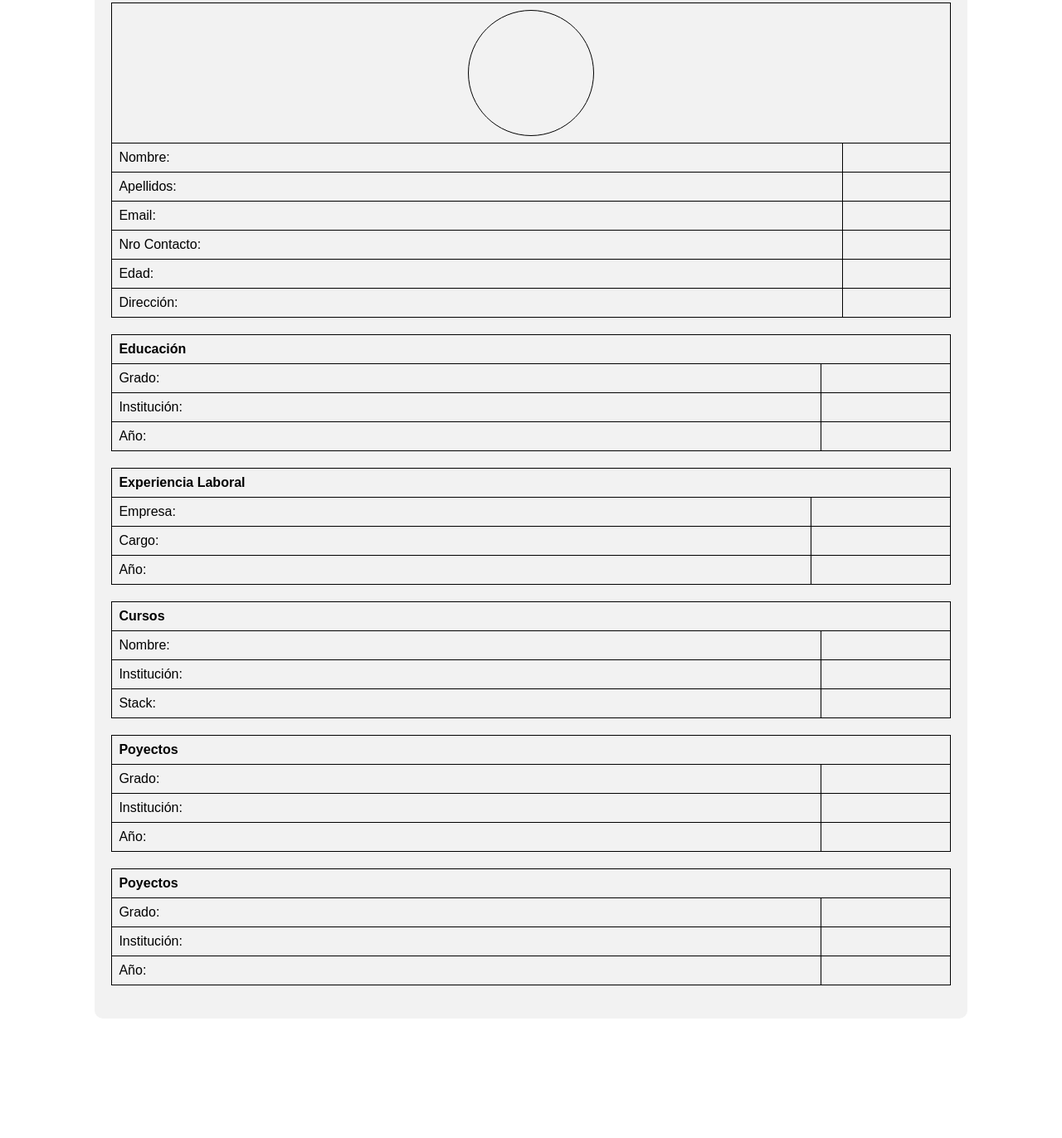
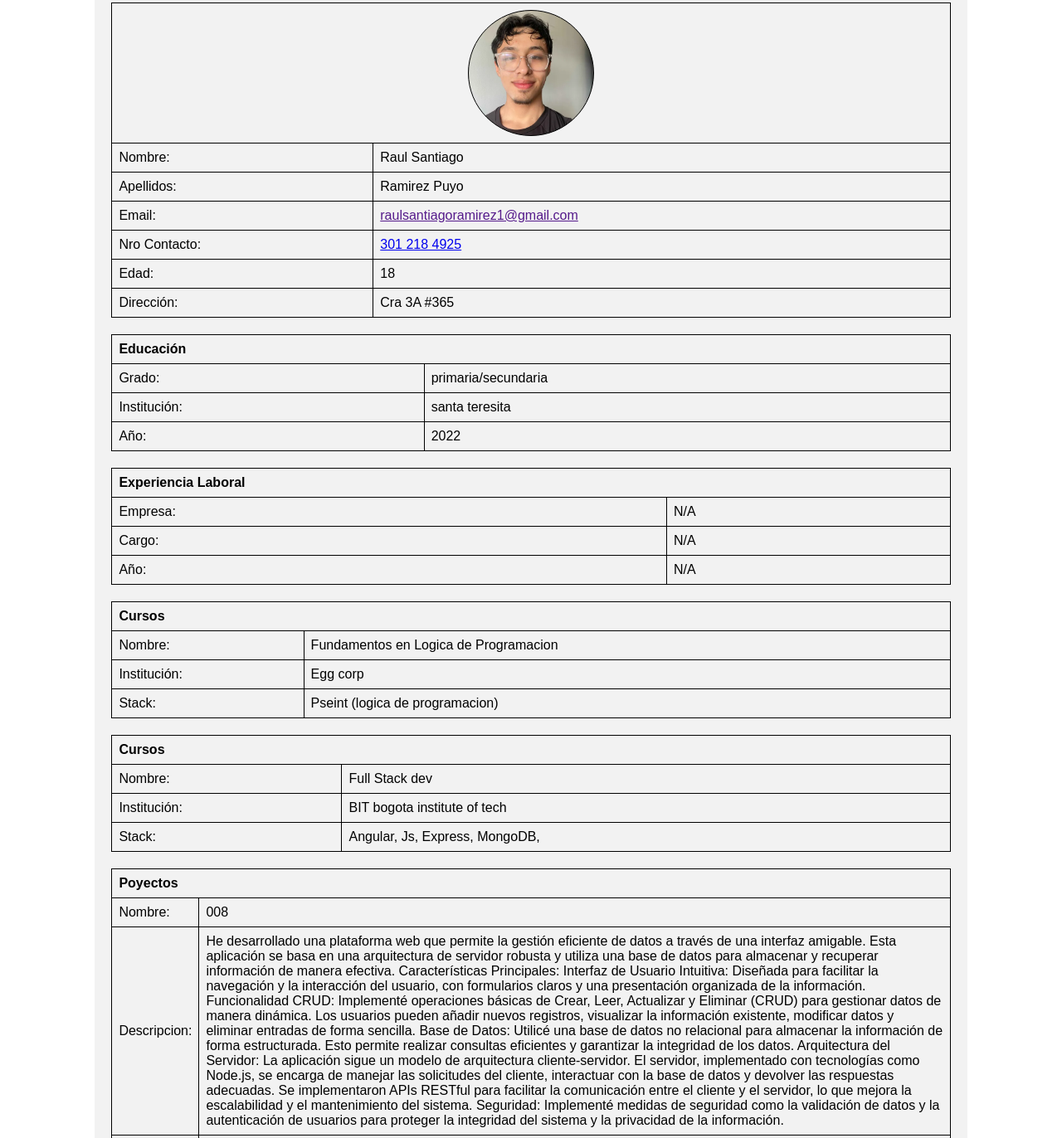
Before and after one commit to Designedby-Radol/portfolioTables, a plain HTML site: page index.html in a window 1280 px wide. Shown: the part 89-1461 px from the top of the page at 83% size. Before the commit the page ends 1325 px from the top, so only its background shows below. Drawn offline with Linux system fonts and the light colour scheme.

Commit message:
style: :rocket:

```diff
--- a/css/styles.css
+++ b/css/styles.css
@@ -1,11 +1,12 @@
-
-
 .profile-photo {
     width: 150px;
     height: 150px;
     border-radius: 50%;
     border: 1px solid black;
     margin: 0 auto;
+    background-image: url(/src/RAUL.png);
+    background-size:cover ;
+    background-position:center ;
 }
 
 body {
@@ -23,9 +24,9 @@ th, td {
 .container {
     width: 80%;
     margin: 0 auto;
-    background-color: #f2f2f2; /* Ejemplo de color de fondo */
+    background-color: #f2f2f2;
     padding: 20px;
-    border-radius: 10px; /* Ejemplo de borde redondeado */
+    border-radius: 10px;
 }
 
 .titulo {
--- a/index.html
+++ b/index.html
@@ -12,32 +12,32 @@
         <table class="section">
             <tr>
                 <td colspan="2">
-                    <div class="profile-photo"></div>
+                    <div class="profile-photo" ></div>
                 </td>
             </tr>
             <tr>
                 <td>Nombre:</td>
-                <td></td>
+                <td>Raul Santiago </td>
             </tr>
             <tr>
                 <td>Apellidos:</td>
-                <td></td>
+                <td>Ramirez Puyo</td>
             </tr>
             <tr>
                 <td>Email:</td>
-                <td></td>
+                <td><a href="">raulsantiagoramirez1@gmail.com</a></td>
             </tr>
             <tr>
                 <td>Nro Contacto:</td>
-                <td></td>
+                <td><a target="_blank" href=" https://wa.me/301284025">301 218 4925</a></td>
             </tr>
             <tr>
                 <td>Edad:</td>
-                <td></td>
+                <td>18</td>
             </tr>
             <tr>
                 <td>Dirección:</td>
-                <td></td>
+                <td>Cra 3A #365</td>
             </tr>
         </table>
         <table class="section">
@@ -46,15 +46,15 @@
             </tr>
             <tr>
                 <td>Grado:</td>
-                <td></td>
+                <td>primaria/secundaria</td>
             </tr>
             <tr>
                 <td>Institución:</td>
-                <td></td>
+                <td>santa teresita</td>
             </tr>
             <tr>
                 <td>Año:</td>
-                <td></td>
+                <td>2022</td>
             </tr>
         </table>
         <table class="section">
@@ -63,15 +63,15 @@
             </tr>
             <tr>
                 <td>Empresa:</td>
-                <td></td>
+                <td>N/A</td>
             </tr>
             <tr>
                 <td>Cargo:</td>
-                <td></td>
+                <td>N/A</td>
             </tr>
             <tr>
                 <td>Año:</td>
-                <td></td>
+                <td>N/A</td>
             </tr>
         </table>
         <table class="section">
@@ -80,15 +80,32 @@
             </tr>
             <tr>
                 <td> Nombre:</td>
-                <td></td>
+                <td>Fundamentos en Logica de Programacion</td>
             </tr>
             <tr>
                 <td>Institución:</td>
-                <td></td>
+                <td>Egg corp</td>
             </tr>
             <tr>
                 <td>Stack:</td>
-                <td></td>
+                <td>Pseint (logica de programacion)</td>
+            </tr>
+        </table>
+        <table class="section">
+            <tr>
+                <th colspan=" 2">Cursos</th>
+            </tr>
+            <tr>
+                <td> Nombre:</td>
+                <td>Full Stack dev</td>
+            </tr>
+            <tr>
+                <td>Institución:</td>
+                <td>BIT bogota institute of tech</td>
+            </tr>
+            <tr>
+                <td>Stack:</td>
+                <td>Angular, Js, Express, MongoDB, </td>
             </tr>
         </table>
         <table class="section">
@@ -96,16 +113,44 @@
                 <th colspan=" 2">Poyectos</th>
             </tr>
             <tr>
-                <td>Grado:</td>
-                <td></td>
+                <td>Nombre:</td>
+                <td>008</td>
             </tr>
             <tr>
-                <td>Institución:</td>
-                <td></td>
+                <td>Descripcion:</td>
+                <td>
+                    He desarrollado una plataforma web que permite la gestión eficiente de datos a través de una interfaz amigable. Esta aplicación se basa en una arquitectura de servidor robusta y utiliza una base de datos para almacenar y recuperar información de manera efectiva.
+
+                    Características Principales:
+
+                    Interfaz de Usuario Intuitiva:
+
+                    Diseñada para facilitar la navegación y la interacción del usuario, con formularios claros y una presentación organizada de la información.
+                    Funcionalidad CRUD:
+
+                    Implementé operaciones básicas de Crear, Leer, Actualizar y Eliminar (CRUD) para gestionar datos de manera dinámica. Los usuarios pueden añadir nuevos registros, visualizar la información existente, modificar datos y eliminar entradas de forma sencilla.
+                    Base de Datos:
+
+                    Utilicé una base de datos no relacional para almacenar la información de forma estructurada. Esto permite realizar consultas eficientes y garantizar la integridad de los datos.
+                    Arquitectura del Servidor:
+
+                    La aplicación sigue un modelo de arquitectura cliente-servidor. El servidor, implementado con tecnologías como Node.js, se encarga de manejar las solicitudes del cliente, interactuar con la base de datos y devolver las respuestas adecuadas.
+                    Se implementaron APIs RESTful para facilitar la comunicación entre el cliente y el servidor, lo que mejora la escalabilidad y el mantenimiento del sistema.
+                    Seguridad:
+
+                    Implementé medidas de seguridad como la validación de datos y la autenticación de usuarios para proteger la integridad del sistema y la privacidad de la información.</td>
             </tr>
             <tr>
                 <td>Año:</td>
-                <td></td>
+                <td>2023</td>
+            </tr>
+            <tr>
+                <td>Stack:</td>
+                <td>Html, css, Angular,  Node.js, MongoDB, Express, Js</td>
+            </tr>
+            <tr>
+                <td>Estado:</td>
+                <td>Finalizado</td>
             </tr>
         </table>
         <table class="section">
@@ -113,16 +158,50 @@
                 <th colspan=" 2">Poyectos</th>
             </tr>
             <tr>
-                <td>Grado:</td>
-                <td></td>
+                <td>Nombre:</td>
+                <td>Fibonacci Grafico</td>
             </tr>
             <tr>
                 <td>Institución:</td>
-                <td></td>
+                <td>He desarrollado una aplicación en Manim que permite visualizar la sucesión de Fibonacci de manera dinámica y atractiva. Este proyecto ofrece a los usuarios la posibilidad de ingresar un número limitado, y a partir de este valor, se genera una representación gráfica de la sucesión.</td>
             </tr>
             <tr>
                 <td>Año:</td>
-                <td></td>
+                <td>2024</td>
+            </tr>
+            <tr>
+                <td>Stack:</td>
+                <td>Python, manim</td>
+            </tr>
+            <tr>
+                <td>Estado:</td>
+                <td>En desarrollo</td>
+            </tr>
+        </table>
+        <table class="section">
+            <tr>
+                <th colspan="2">Skills</th>
+            </tr>
+            <tr>
+                <td>Python</td>
+            </tr>
+            <tr>
+                <td>Javascript</td>
+            </tr>
+            <tr>
+                <td>php</td>
+            </tr>
+            <tr>
+                <td>Html/css</td>
+            </tr>
+            <tr>
+                <td>Rust</td>
+            </tr>
+            <tr>
+                <td>Manim</td>
+            </tr>
+            <tr>
+                <td>Git</td>
             </tr>
         </table>
     </div>
```
